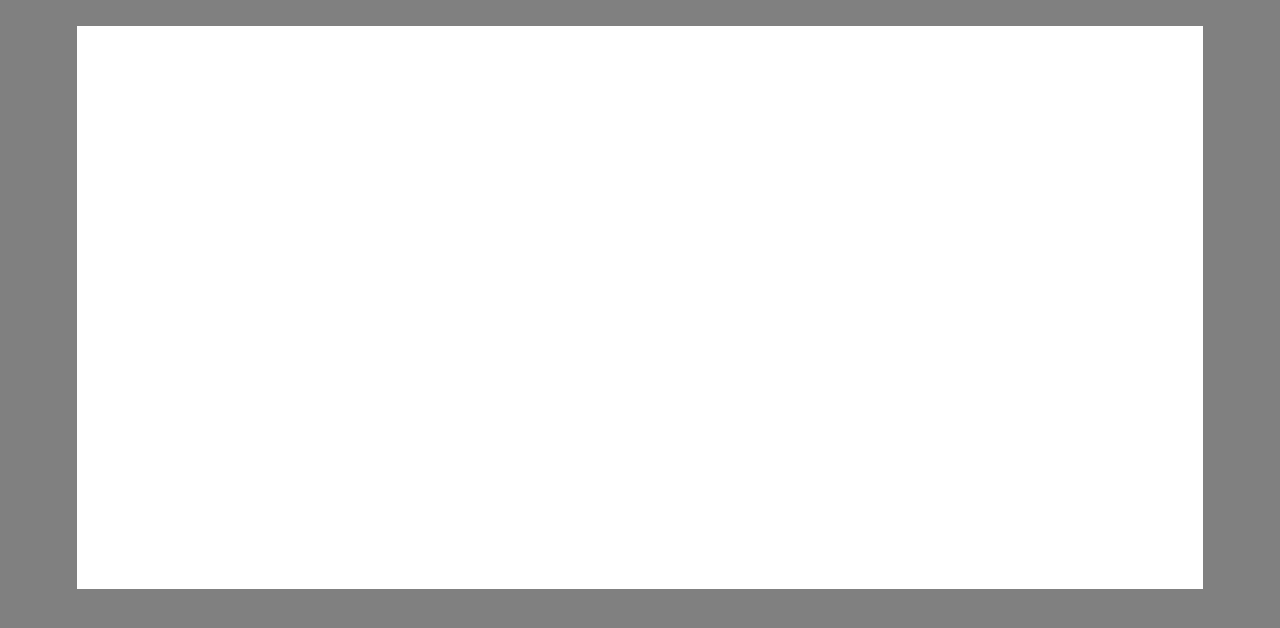
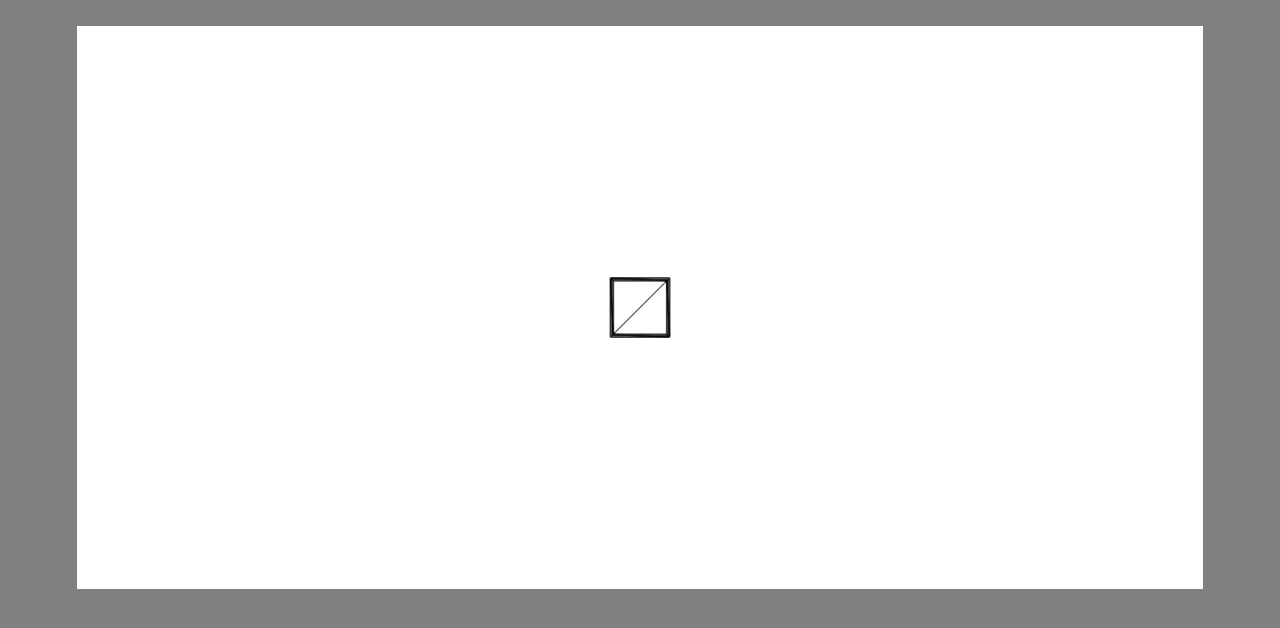
Before and after one commit to dimitryraymond/Capstone, a plain HTML site: page index.html in a window 1280 px wide. Drawn offline with Linux system fonts and the light colour scheme.

Commit message:
input, camera slide

```diff
--- a/index.html
+++ b/index.html
@@ -13,9 +13,11 @@
   <script src="script/triangle.js"></script>
   <script src="script/camera.js" ></script>
   <script src="script/scene.js"></script>
+  <script src="script/input.js"></script>
   <script>
     var myScene = new Scene('myScene');
     var model = new Model();
+    Meshes.addBox(model.mesh, model.position, new THREE.Vector3(50, 50, 50));
     myScene.addModel(model);
     myScene.play();
 
@@ -26,20 +28,6 @@
       return vector.clone().applyQuaternion(quaternion);
     }
 
-//<!-- <canvas id='myScene' width="1000" height="500">no canvas?</canvas> -->
-    // var myScene = new Scene('myScene');
-    // var models = [];
-    // for(var x = -4; x < 4; x++){
-    //   for(var y = -4; y < 4; y++){
-    //     for(var z = -4; z < 4; z++){
-    //       color = (x + y + z) % 2 == 0 ? 'gray' : 'black';
-    //       var boxPolygons = PolygonTemplates.box(0, 0, 0, 100, 100, 100, color);
-    //       var box = new Model(boxPolygons, new Vertex(x * 100, y * 100, z * 100));
-    //       box.IsActive = true;
-    //       models.push(box);
-    //     }
-    //   }
-    // }
     // function render(){
     //   myScene.clearScreen();
     //   for(var i = 0; i < models.length; i++){
@@ -47,7 +35,7 @@
     //   }
     // }
     // render(); //this keeps the screen from flashing/loading
-    // var fps = myScene.framerate;
+
     // var update = function() {
     //   myScene.camera.updateMotion(myScene);
     //   for(var i = 0; i < models.length; i++){
@@ -55,7 +43,7 @@
     //   }
     //   render();
     // }
-    // setInterval(update, 1000 / fps);
+
   </script>
 </body>
 </html>
--- a/script/camera.js
+++ b/script/camera.js
@@ -1,13 +1,49 @@
 function Camera(){
   this.position = new THREE.Vector3(0, 0, 0);
   this.angle = new THREE.Vector3(0, 0, -1);
+  this.zoom = 600;
+  this.sensitivity = 1;
 }
 
 Camera.prototype.lookAt = function(vector)
 {
   if(position != vector)
   {
-    //draw a vector from current position to vector
-    //set new angle to the result
+    this.angle.x = vector.x - position.x;
+    this.angle.y = vector.y - position.y;
+    this.angle.z = vector.z - position.z;
+    this.angle.normalize();
   }
 }
+
+Camera.prototype.slideRight = function()
+{
+  this.position.x += this.sensitivity * 10;
+  // this.position.x += (vector.z * -x);
+  // this.position.z += (vector.x * -x);
+}
+
+Camera.prototype.slideLeft = function()
+{
+  this.position.x -= this.sensitivity * 10;
+}
+
+Camera.prototype.slideForward = function()
+{
+  this.position.z -= this.sensitivity * 10;
+}
+
+Camera.prototype.slideBack = function()
+{
+  this.position.z += this.sensitivity * 10;
+}
+
+Camera.prototype.slideUp = function()
+{
+  this.position.y += this.sensitivity * 10;
+}
+
+Camera.prototype.slideDown = function()
+{
+  this.position.y -= this.sensitivity * 10;
+}
--- /dev/null
+++ b/script/input.js
@@ -0,0 +1,4 @@
+//Global Constants
+var key = {
+  w: 87, a: 65, s: 83, d: 68, q: 81, e: 69
+}
--- a/script/model.js
+++ b/script/model.js
@@ -10,7 +10,7 @@ function Model()
   this.mass = 0;
   this.force = 0; //this gets set and then 'consumed'
 
-  this.angle = new THREE.Vector3(0,0,1);
+  this.angle = new THREE.Vector3(0 ,0 ,1);
   this.angularVelocity = new THREE.Vector3(0, 0, 0);
   this.innertia = 0; //TODO: compute this using a callback probably
   this.torque = 0; //this gets set and then 'consumed'
--- a/script/scene.js
+++ b/script/scene.js
@@ -1,5 +1,7 @@
 function Scene(canvasId)
 {
+  var self = this;
+
   this.models = [];
   this.camera = new Camera();
   this.fps = 30;
@@ -13,7 +15,20 @@ function Scene(canvasId)
   this.ctx.font = "30px Arial";
   this.ctx.fillStyle = this.defaultFillStyle;
   this.ctx.strokeStyle = this.defaultStrokeStyle;
+  this.ctx.lineWidth = 1;
 
+  //initialize key input
+  this.keysDown = new Array(256);
+  for(var i = 0; i < 256; i++){
+    this.keysDown[i] = false;
+  }
+
+  document.onkeydown = function(e){
+    self.keysDown[e.keyCode] = true;
+  }
+  document.onkeyup = function(e){
+    self.keysDown[e.keyCode] = false;
+  }
 }
 
 Scene.prototype.clearScreen = function()
@@ -26,8 +41,25 @@ Scene.prototype.clearScreen = function()
 
 Scene.prototype.update = function()
 {
+  this.updateInput();
   this.updatePhysics();
   this.updateGraphics();
+}
+
+Scene.prototype.updateInput = function()
+{
+  if(this.keysDown[key.a])
+    this.camera.slideLeft();
+  if(this.keysDown[key.d])
+    this.camera.slideRight();
+  if(this.keysDown[key.w])
+    this.camera.slideForward();
+  if(this.keysDown[key.s])
+    this.camera.slideBack();
+  if(this.keysDown[key.e])
+    this.camera.slideUp();
+  if(this.keysDown[key.q])
+    this.camera.slideDown();
 }
 
 Scene.prototype.updatePhysics = function()
@@ -35,19 +67,9 @@ Scene.prototype.updatePhysics = function()
 
 }
 
-Scene.prototype.updateGraphics = function()
-{
-  this.clearScreen();
-}
-
 Scene.prototype.addModel = function(model)
 {
   this.models.push(model);
-}
-
-function update()
-{
-
 }
 
 Scene.prototype.play = function()
@@ -55,3 +77,67 @@ Scene.prototype.play = function()
   var t = this;
   loadingTimer = setInterval(function(){t.update();}, 1000 / this.fps);
 }
+
+/// RENDER RELATED METHODS
+
+Scene.prototype.offsetToCamera = function(vertex)
+{
+  t3DVertex = new THREE.Vector3(0, 0, 0);
+  t3DVertex.x = vertex.x - this.camera.position.x;
+  t3DVertex.y = vertex.y - this.camera.position.y;
+  t3DVertex.z = vertex.z - this.camera.position.z;
+
+  return t3DVertex;
+}
+
+Scene.prototype.vertexTo2D = function(vertex)
+{
+  vertex = this.offsetToCamera(vertex);
+
+  //depth perception
+  tVertex = new THREE.Vector2(0, 0);
+  tVertex.x = vertex.z == 0 ? vertex.x : (vertex.x * this.camera.zoom) / (-vertex.z + this.camera.zoom);
+  tVertex.y = vertex.z == 0 ? vertex.y : (vertex.y * this.camera.zoom) / (-vertex.z + this.camera.zoom);
+
+  return tVertex;
+}
+
+Scene.prototype.get2DVertices = function(triangle)
+{
+  var vertices = [];
+  for(var i = 0; i < triangle.vertices.length; i++)
+  {
+    vertices.push(this.vertexTo2D(triangle.vertices[i]));
+  }
+
+  return vertices;
+}
+
+Scene.prototype.renderTriangle = function(triangle)
+{
+  var vertices = this.get2DVertices(triangle);
+
+  this.ctx.beginPath();
+  this.ctx.moveTo(vertices[0].x, -vertices[0].y); //* -1 because y is inverted in 2D context
+  this.ctx.lineTo(vertices[1].x, -vertices[1].y);
+  this.ctx.lineTo(vertices[2].x, -vertices[2].y);
+  this.ctx.closePath();
+
+  this.ctx.stroke();
+  // this.ctx.fillStyle = 'black';
+  // this.ctx.fill();
+}
+
+Scene.prototype.updateGraphics = function()
+{
+  this.clearScreen();
+
+  for(var i = 0; i < this.models.length; i++)
+  {
+    var model = this.models[i];
+    for(var j = 0; j < model.mesh.length; j++)
+    {
+      this.renderTriangle(model.mesh[j]);
+    }
+  }
+}
```
